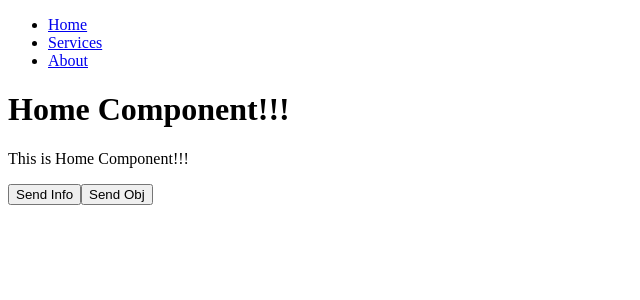
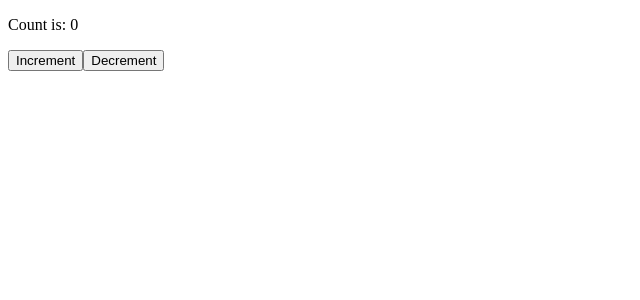
Before and after one commit to abhijeetvc/weekendreactprj, a React (Create React App) app: page / in a window 1280 px wide. Shown: the top 300 px of the page, without its empty margins (0-640 px from the left). Built offline with nearby package versions, Linux system fonts and the light colour scheme.

Commit message:
Use Reducer

```diff
--- /dev/null
+++ b/src/UseReducerDemo.js
@@ -0,0 +1,43 @@
+
+import React, { useReducer } from 'react'
+
+const initialState={count:0}
+
+function reducer(state,action){
+    switch(action.type){
+        case 'increment':
+            return {count: state.count + action.payload}
+
+        case 'decrement':
+            return {count: state.count - action.payload}
+    }
+}
+
+function UseReducerDemo(){
+
+    const [state, dispatch]=useReducer(reducer, initialState)
+
+   // const[count,setCount]=React.useState(0)
+
+    // const increment=()=>{
+    //     setCount(count+1)
+    // }
+
+    // const decrement=()=>{
+    //     setCount(count-1)
+    // }
+
+    return(
+        <>
+            <p>Count is: {state.count}</p>
+            <button type='button' onClick={()=>
+                dispatch({type:'increment',payload:10})}>
+                Increment</button>
+            <button type='button' onClick={()=>
+                dispatch({type:'decrement',payload:10})}>
+                Decrement</button>
+        </>
+    )
+}
+
+export default UseReducerDemo
--- a/src/index.js
+++ b/src/index.js
@@ -3,6 +3,7 @@ import ReactDOM from 'react-dom/client';
 
 import App from './App';
 import UseContextDemo from './UseContextDemo';
+import UseReducerDemo from './UseReducerDemo';
 
 const message="React Demo!!!"
 
@@ -22,7 +23,7 @@ root.render(
      <p>Message : {message}</p>
      <p>Name : {person.name}</p>
      <p>City : {person.city}</p> */}
-     <App/>
+     <UseReducerDemo/>
      {/* <h1>Hiiiiii</h1> */}
   </div>
 
```
